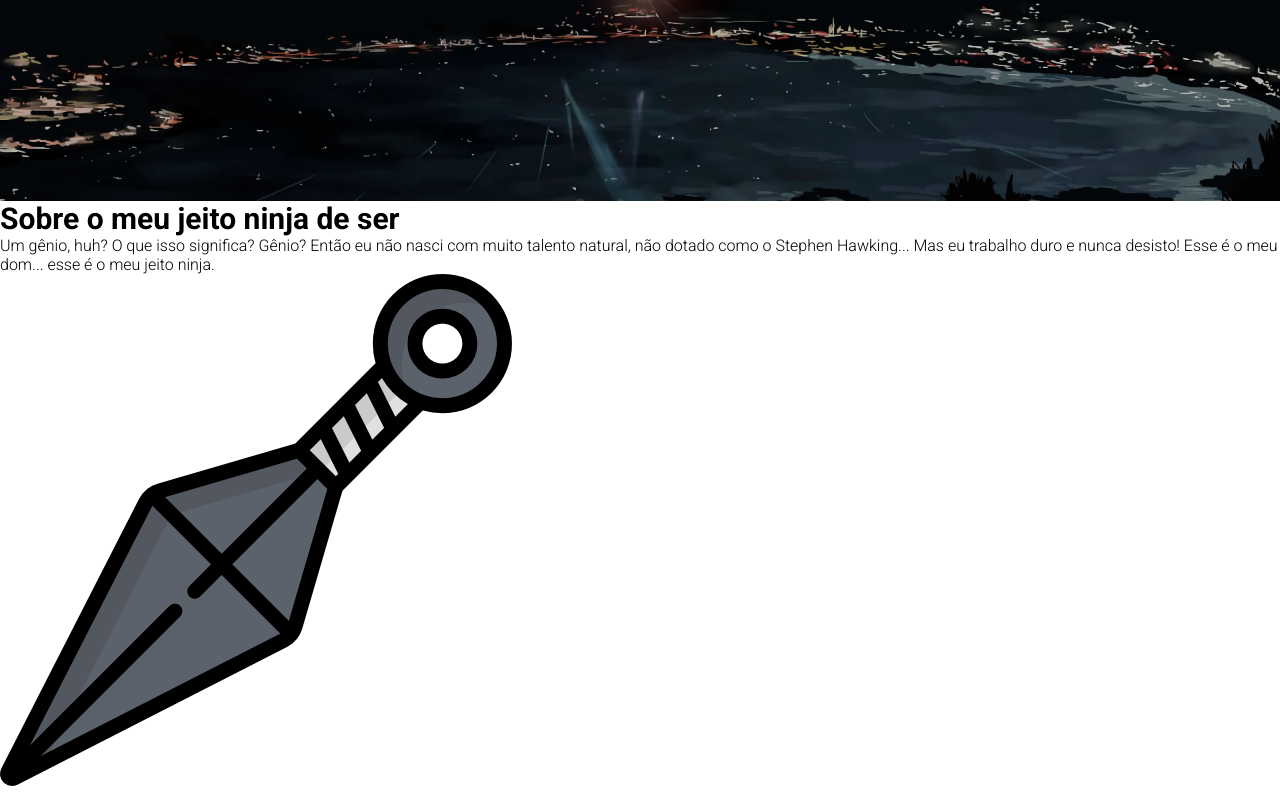
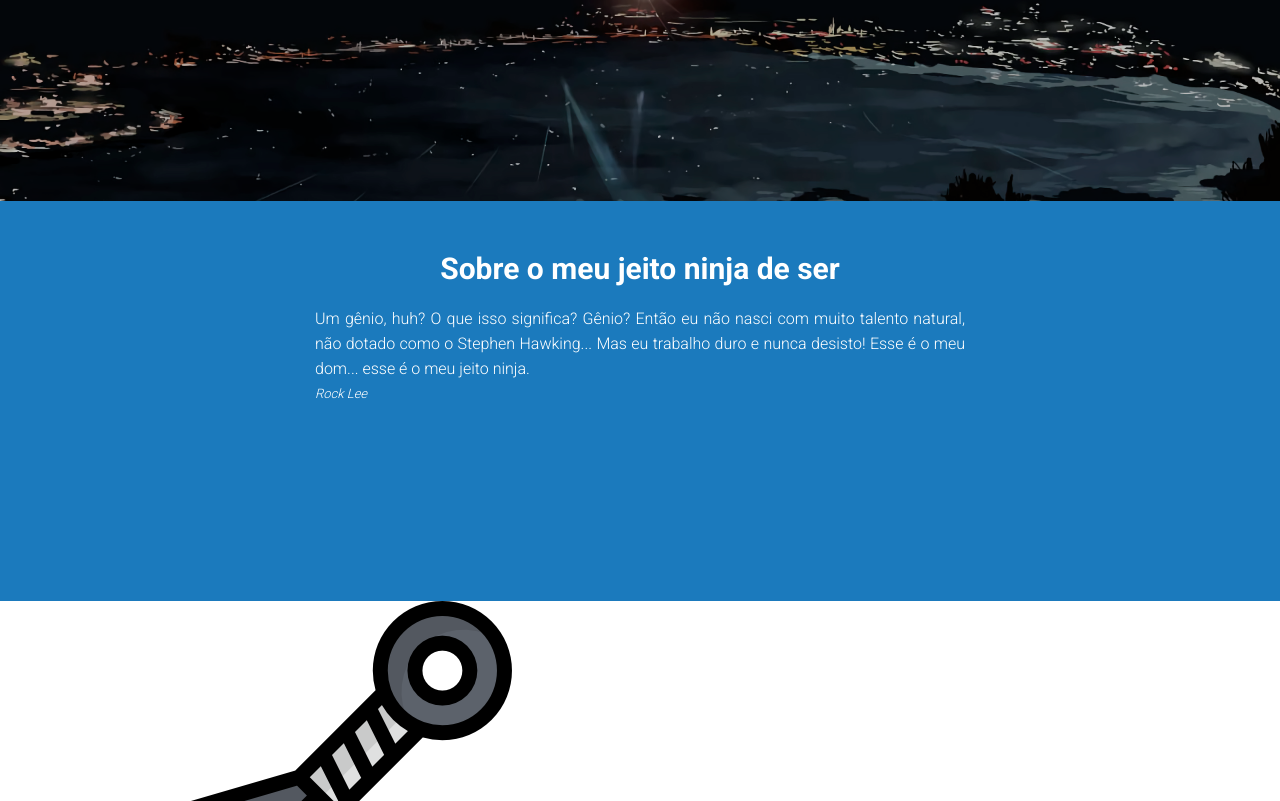
Before and after one commit to mattheusbr/Front-End, a plain HTML site: page Html+Css/Projeto site flexbox-responsivo/index.html in a window 1280 px wide. Shown: the part 603-1404 px from the top of the page. Drawn offline with Linux system fonts and the light colour scheme.

Commit message:
Mudança cor princiapl. Seção sobre

```diff
--- a/Html+Css/Projeto site flexbox-responsivo/css/styles.css
+++ b/Html+Css/Projeto site flexbox-responsivo/css/styles.css
@@ -88,3 +88,31 @@ h2{
     margin-right: auto;
 
 }
+
+/* Sobre */
+#about-section {
+    text-align: center;
+    background-color: #1B7ABD;
+    color: white;
+    padding-top: 50px;
+    height: 350px;
+}
+
+#about-section h2 {
+    margin-bottom: 20px;
+}
+
+#about-section p {
+    max-width: 650px;
+    margin-left: auto;
+    margin-right: auto;
+    text-align: justify;
+    line-height: 25px;
+}
+
+#autor {
+    font-style: italic;
+    font-size: small;
+    line-height: 0px;
+
+}
--- a/Html+Css/Projeto site flexbox-responsivo/index.html
+++ b/Html+Css/Projeto site flexbox-responsivo/index.html
@@ -34,10 +34,11 @@
             </div>
             <!-- banner end -->
             <!-- about begin -->
-            <sect id="about-section">
+            <section id="about-section">
                 <h2>Sobre o meu jeito ninja de ser</h2>
                 <p>Um gênio, huh? O que isso significa? Gênio? Então eu não nasci com muito talento natural, não dotado como o Stephen Hawking... Mas eu trabalho duro e nunca desisto! Esse é o meu dom... esse é o meu jeito ninja.</p>
-            </sect>
+                <p id="autor">Rock Lee</p>
+            </section>
             <!-- about end -->
         </main>
         <!--skills begin -->
```
